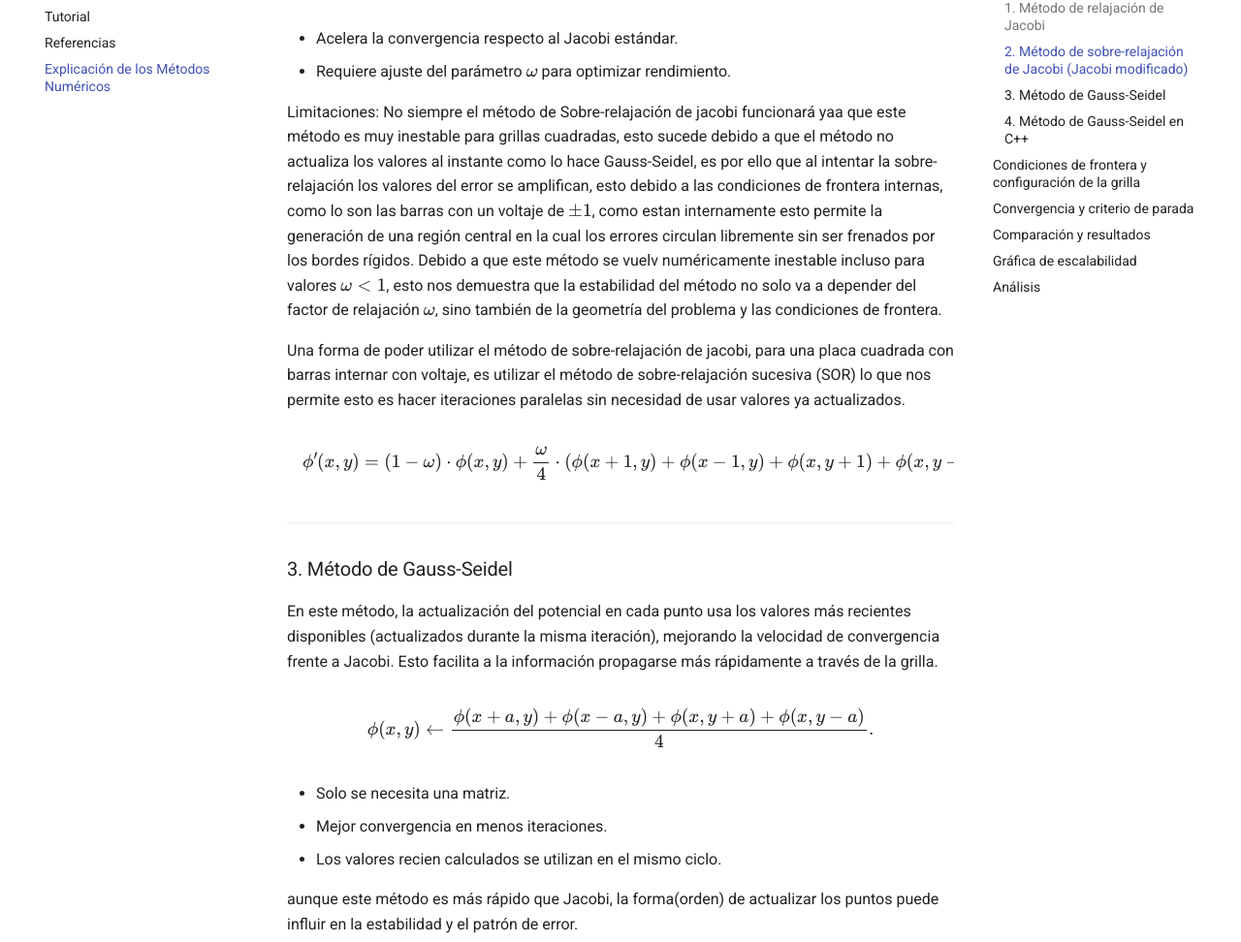
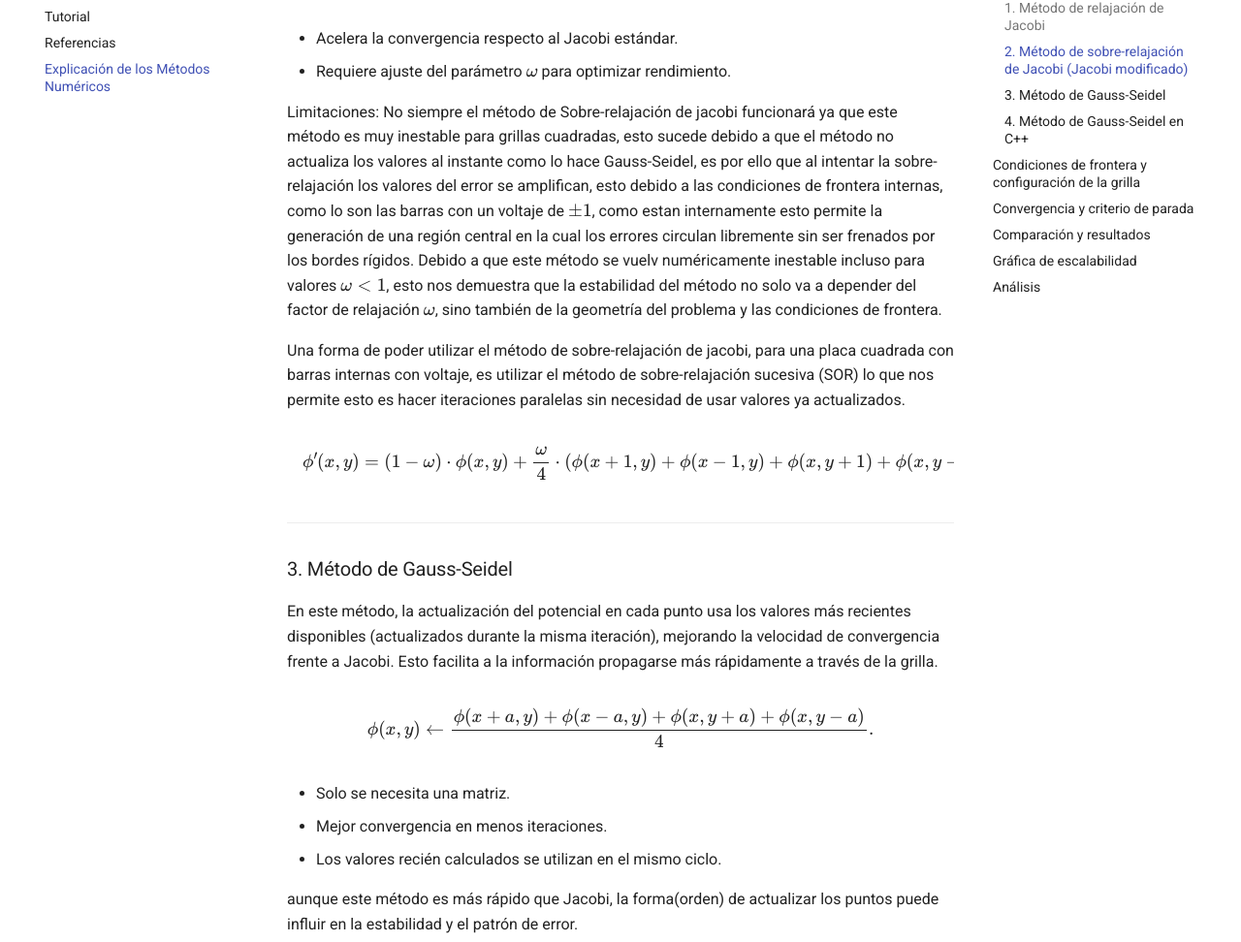
Before and after one commit to Robertvon9014/Electrostatica, an MkDocs documentation site: the page built from docs/explanation.md, in a window 1280 px wide and 1400 px high, scrolled down 1386 px. Shown: the part 154-1126 px from the top of the window at 97% size. Built offline with MkDocs 1.6.1 and Material for MkDocs 9.7.7, drawn with Linux system fonts in a browser that asks for light colours; some of the changed text lies outside the part shown.

Commit message:
Arreglando errores tipográficos

```diff
--- a/docs/explanation.md
+++ b/docs/explanation.md
@@ -54,14 +54,14 @@ Se aplica un factor de sobre-relajación \(\omega\) para acelerar la convergenci
 - Requiere ajuste del parámetro \(\omega\) para optimizar rendimiento.
 
 Limitaciones:
-No siempre el método de Sobre-relajación de jacobi funcionará yaa que este método es muy inestable para grillas cuadradas, esto sucede debido a que
+No siempre el método de Sobre-relajación de jacobi funcionará ya que este método es muy inestable para grillas cuadradas, esto sucede debido a que
 el método no actualiza los valores al instante como lo hace Gauss-Seidel, es por ello que al intentar la sobre-relajación los valores del error se
 amplifican, esto debido a las condiciones de frontera internas, como lo son las barras con un voltaje de $\pm 1$, como estan internamente esto
 permite la generación de una región central en la cual los errores circulan libremente sin ser frenados por los bordes rígidos. Debido a que este
 método se vuelv numéricamente inestable incluso para valores $\omega < 1$, esto nos demuestra que la estabilidad del método no solo va a depender
 del factor de relajación $\omega$, sino también de la geometría del problema y las condiciones de frontera.
 
-Una forma de poder utilizar el método de sobre-relajación de jacobi, para una placa cuadrada con barras internar con voltaje, es utilizar el método
+Una forma de poder utilizar el método de sobre-relajación de jacobi, para una placa cuadrada con barras internas con voltaje, es utilizar el método
 de sobre-relajación sucesiva (SOR) lo que nos permite esto es hacer iteraciones paralelas sin necesidad de usar valores ya actualizados.
 
 \[
@@ -81,7 +81,7 @@ mejorando la velocidad de convergencia frente a Jacobi. Esto facilita a la infor
 
 - Solo se necesita una matriz.
 - Mejor convergencia en menos iteraciones.
-- Los valores recien calculados se utilizan en el mismo ciclo.
+- Los valores recién calculados se utilizan en el mismo ciclo.
 
 aunque este método es más rápido que Jacobi, la forma(orden) de actualizar los puntos puede influir en la estabilidad y el patrón de error.
 
```
Also changed, not shown: other parts of docs/explanation.md (+6 -6 lines).
